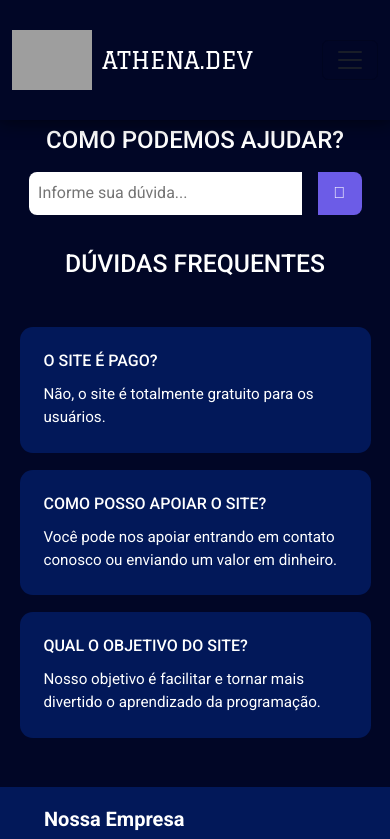
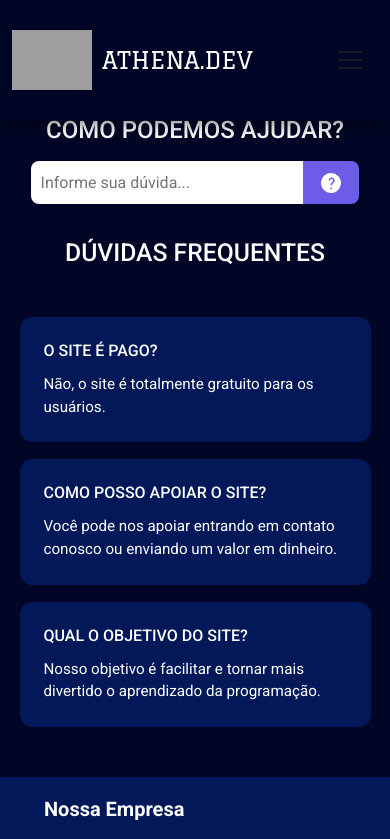
Before and after one commit to edukamoz/Pallas-3semester, an Angular app: page /duvidas in a window 390 px wide. Shown: the top 839 px of the page. Built offline with nearby package versions, Linux system fonts and the light colour scheme; grey boxes are pictures that could not be loaded.

Commit message:
Melhorando a responsividade de duvidas
Página de dúvidas atualizada:
- Adicionado botão com ícone SVG de interrogação
- Corrigido espaçamento abaixo do header
- Estilizado para acessibilidade e foco por teclado
- Melhorada responsividade para notebooks e monitores

```diff
--- a/src/app/duvidas/duvidas.component.css
+++ b/src/app/duvidas/duvidas.component.css
@@ -2,12 +2,13 @@
 @import url('https://fonts.googleapis.com/css2?family=Roboto&display=swap');
 
 .help-section {
-    margin-top: calc(6vh + 60px);
+  margin-top: 100px;
   background-color: var(--cor-de-fundo);
   font-family: 'Roboto', sans-serif;
   padding: 4vw 6vw;
   text-align: center;
   box-sizing: border-box;
+  scroll-margin-top: 100px;
 }
 
 .help-section h1 {
@@ -20,7 +21,6 @@
   justify-content: center;
   align-items: center;
   flex-wrap: wrap;
-    gap: 1em;
   margin-bottom: 4vh;
   width: 100%;
   box-sizing: border-box;
@@ -39,19 +39,36 @@
 }
 
 .search-box button {
+  display: flex;
+  align-items: center;
+  justify-content: center;
   padding: 0.6em 1em;
-    font-size: 1em;
   background-color: #6c5ce7;
   border: none;
   border-radius: 0 0.5em 0.5em 0;
   cursor: pointer;
   color: white;
   transition: background-color 0.3s ease;
+  margin-left: -1px;
+  outline: none;
+}
+
+.search-box button svg {
+  fill: white;
+  transition: fill 0.3s ease;
 }
 
 .search-box button:hover {
   background-color: #81ecec;
-    color: black;
+}
+
+.search-box button:hover svg {
+  fill: black;
+}
+
+.search-box button:focus {
+  outline: 2px solid white;
+  outline-offset: 2px;
 }
 
 .faq {
@@ -84,14 +101,9 @@
   margin: 0;
 }
 
-/* Melhorias específicas para monitores grandes */
 @media (min-width: 1200px) {
   .help-section {
     padding: 3vw 15vw;
-    }
-
-    .search-box {
-        gap: 1.5em;
   }
 
   .faq {
--- a/src/app/duvidas/duvidas.component.html
+++ b/src/app/duvidas/duvidas.component.html
@@ -1,31 +1,30 @@
 <section class="help-section">
   <h1>COMO PODEMOS AJUDAR?</h1>
+
   <div class="search-box">
     <input type="text" placeholder="Informe sua dúvida..." />
-    <button type="submit">&#128269;</button>
+    <button type="submit" aria-label="Buscar dúvida" title="Buscar dúvida">
+      <svg xmlns="http://www.w3.org/2000/svg" height="1.5em" viewBox="0 0 24 24" fill="white" aria-hidden="true">
+        <path d="M12 2a10 10 0 1 0 7.07 2.93A10 10 0 0 0 12 2Zm.75 16.25h-1.5v-1.5h1.5Zm1.84-6.41-.77.78a2.5 2.5 0 0 0-.72 1.78v.08h-1.5v-.25a4 4 0 0 1 1.16-2.83l.99-1a1.5 1.5 0 0 0-.06-2.1 1.47 1.47 0 0 0-1.04-.42 1.5 1.5 0 0 0-1.06.44 1.48 1.48 0 0 0-.44 1.06h-1.5a3 3 0 0 1 .89-2.14 3.02 3.02 0 0 1 2.13-.86 3 3 0 0 1 2.12 5.13Z"/>
+      </svg>
+    </button>
   </div>
+
   <h2>DÚVIDAS FREQUENTES</h2>
   <br />
+
   <div class="faq">
     <div class="faq-item">
       <h3>O SITE É PAGO?</h3>
-      <p style="font-family: Roboto">
-        Não, o site é totalmente gratuito para os usuários.
-      </p>
+      <p>Não, o site é totalmente gratuito para os usuários.</p>
     </div>
     <div class="faq-item">
       <h3>COMO POSSO APOIAR O SITE?</h3>
-      <p style="font-family: Roboto">
-        Você pode nos apoiar entrando em contato conosco ou enviando um valor em
-        dinheiro.
-      </p>
+      <p>Você pode nos apoiar entrando em contato conosco ou enviando um valor em dinheiro.</p>
     </div>
     <div class="faq-item">
       <h3>QUAL O OBJETIVO DO SITE?</h3>
-      <p style="font-family: Roboto">
-        Nosso objetivo é facilitar e tornar mais divertido o aprendizado da
-        programação.
-      </p>
+      <p>Nosso objetivo é facilitar e tornar mais divertido o aprendizado da programação.</p>
     </div>
   </div>
 </section>
```
Lines whose indentation alone changed are shown as unchanged.
